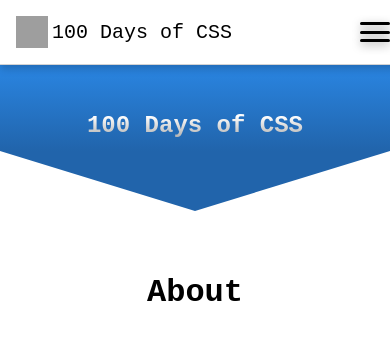
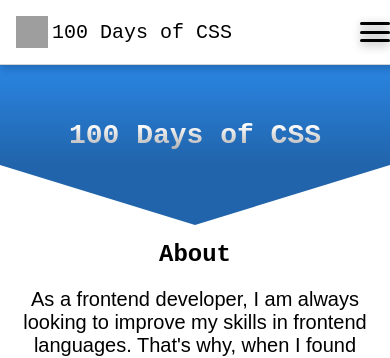
Before and after one commit to heatherdice/100_days_css, a React (Create React App) app: page / in a window 390 px wide. Shown: the top 358 px of the page. Built offline with nearby package versions, Linux system fonts and the light colour scheme; grey boxes are pictures that could not be loaded.

Commit message:
Responsive adjustments

```diff
--- a/src/styles/About.css
+++ b/src/styles/About.css
@@ -1,5 +1,4 @@
 .about-title {
-    /* text-align: center; */
     font-size: 2em;
     padding-top: 5em;
     margin-bottom: 0;
@@ -28,13 +27,21 @@
     margin: 0 4em;
 }
 
-@media (max-width: 900px) {
+/* tablet styling */
+@media (max-width: 945px) {
     .about-info {
         text-align: center;
         width: 90vw;
-        /* margin: 1em; */
     }
     .about {
         flex-direction: column;
+        padding-top: 0;
     }
 }
+
+/* mobile styling */
+@media (max-width: 600px) {
+    .about-title {
+        font-size: 1.5em;
+    }
+}
--- a/src/styles/Hero.css
+++ b/src/styles/Hero.css
@@ -3,7 +3,7 @@
     z-index: 0;
     text-align: center;
     position: relative;
-    top: 4em;
+    /* top: 4em; */
     width: 100vw
 }
 
@@ -30,11 +30,14 @@ h1 {
 }
 
 @media (max-width: 600px) {
+    .hero {
+        top: 4em;
+    }
     .hero::after {
         bottom: -60px;
         border-top: 60px solid #2164AB;
     }
     h1 {
-        font-size: 1.5em;
+        font-size: 1.75em;
     }
 }
--- a/src/styles/Navbar.css
+++ b/src/styles/Navbar.css
@@ -20,7 +20,7 @@
 
 /* css image */
 .css-logo-navbar {
-    padding-right: 1em;
+    padding: 0 1em;
     height: 2em;
     width: 2em;
 }
@@ -49,7 +49,7 @@
         padding: 1em;
     }
     .css-logo-navbar {
-        padding-right: .25em;
+        padding: 0 .25em 0 0;
         height: 2em;
         width: 2em;
     }
```
